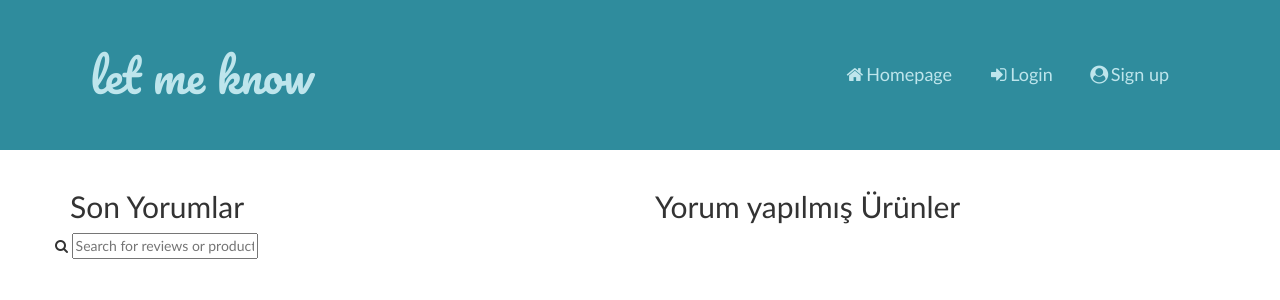
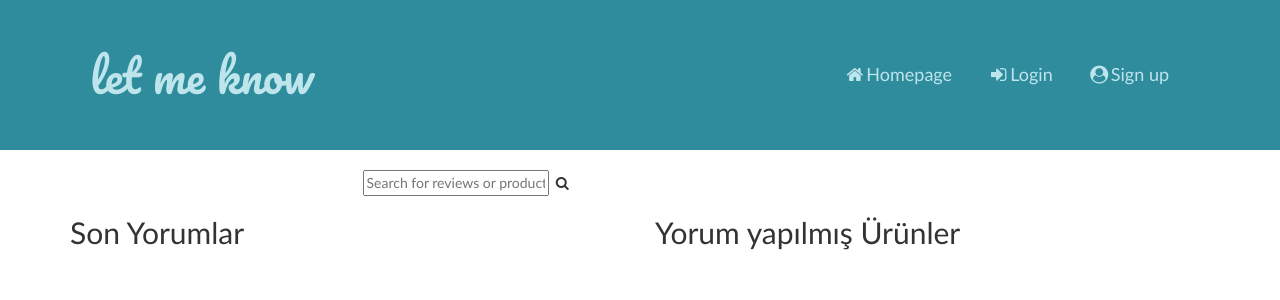
Before and after one commit to lyk2017-python/LetMeKnow, a Django app: page / in a window 1280 px wide. Shown: the top 300 px of the page. Run offline with Django 3.2, Linux system fonts and the light colour scheme; data that the repository does not hold is empty; some libraries are stand-ins or nearby versions.

Commit message:
Arama kutucuğu üste alındı

```diff
--- a/Project_LetMeKnow/commenter/templates/commenter/comment_list.html
+++ b/Project_LetMeKnow/commenter/templates/commenter/comment_list.html
@@ -3,6 +3,23 @@
 {% block body %}
 
 <div class="container">
+
+    <div class="row">
+        <div class="col-md-3"></div>
+        <div class="col-md-6">
+
+
+             <form id="searchform" action="{% url 'list-search' %}" method="get" accept-charset="utf-8">
+
+                  <input class="searchfield" id="searchbox" name="q" type="text" placeholder="Search for reviews or products">
+                 &nbsp;<i class="fa fa-search"></i>
+            </form>
+
+
+
+        </div>
+        <div class="col-md-3"></div>
+    </div>
     <div class="row">
         <div class="col-md-6">
 
@@ -27,20 +44,6 @@
 
         </div>
 
-         <div>
-
-             <form id="searchform" action="{% url 'list-search' %}" method="get" accept-charset="utf-8">
-                    <i class="fa fa-search"></i>
-                  <input class="searchfield" id="searchbox" name="q" type="text" placeholder="Search for reviews or products">
-            </form>
-
-
-        </div>
-
-
-
-
-
     </div>
     </div>
 {% endblock %}
```
